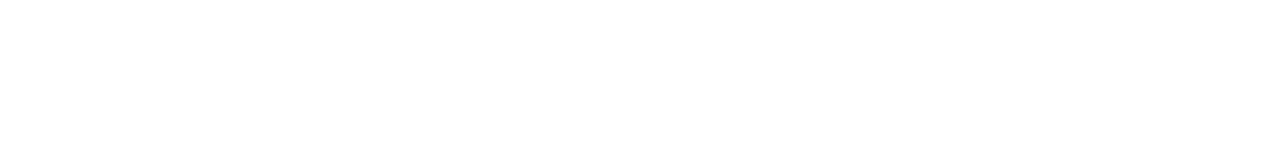
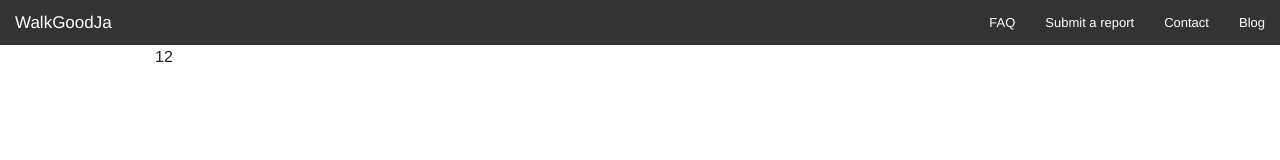
Before and after one commit to Dana-Dalling/wwcode-kingston-april2015-hackathon, a plain HTML site: page walkgoodjamaica/index.html in a window 1280 px wide. Drawn offline with Linux system fonts and the light colour scheme.

Commit message:
header first draft

```diff
--- a/walkgoodjamaica/index.html
+++ b/walkgoodjamaica/index.html
@@ -9,7 +9,43 @@
     <script src="js/vendor/modernizr.js"></script>
   </head>
   <body>
-  <!--header section -->
+  <!--navigation section -->
+   <div class="fixed">
+      <nav class="top-bar" data-topbar role="navigation">
+         <ul class="title-area">
+            <li class="name">
+               <h1><a href="#">WalkGoodJa</a></h1>
+            </li>
+            <!-- Remove the class "menu-icon" to get rid of menu icon. Take out "Menu" to just have icon alone -->
+            <li class="toggle-topbar menu-icon"><a href="#"><span>Menu</span></a></li>
+         </ul>
+
+         <section class="top-bar-section">
+            <!-- Right Nav Section -->
+            <ul class="right">
+               <li><a href="#">FAQ</a></li>
+               <li><a href="#">Submit a report</a></li>
+               <li><a href="#">Contact</a></li>
+               <li><a href="#">Blog</a></li>
+            </ul>
+         </section>
+      </nav>
+   </div>
+
+
+  <!-- end navigation section -->
+
+     <!--header section -->
+  <header>
+    <div class="row">
+      <div class="large-12 columns">12</div>
+
+
+
+      </div>
+    </div>
+  </header>
+
   <!-- end header section -->
 
   <!--  hero section -->
```
Also changed, not shown: 1 other file.
